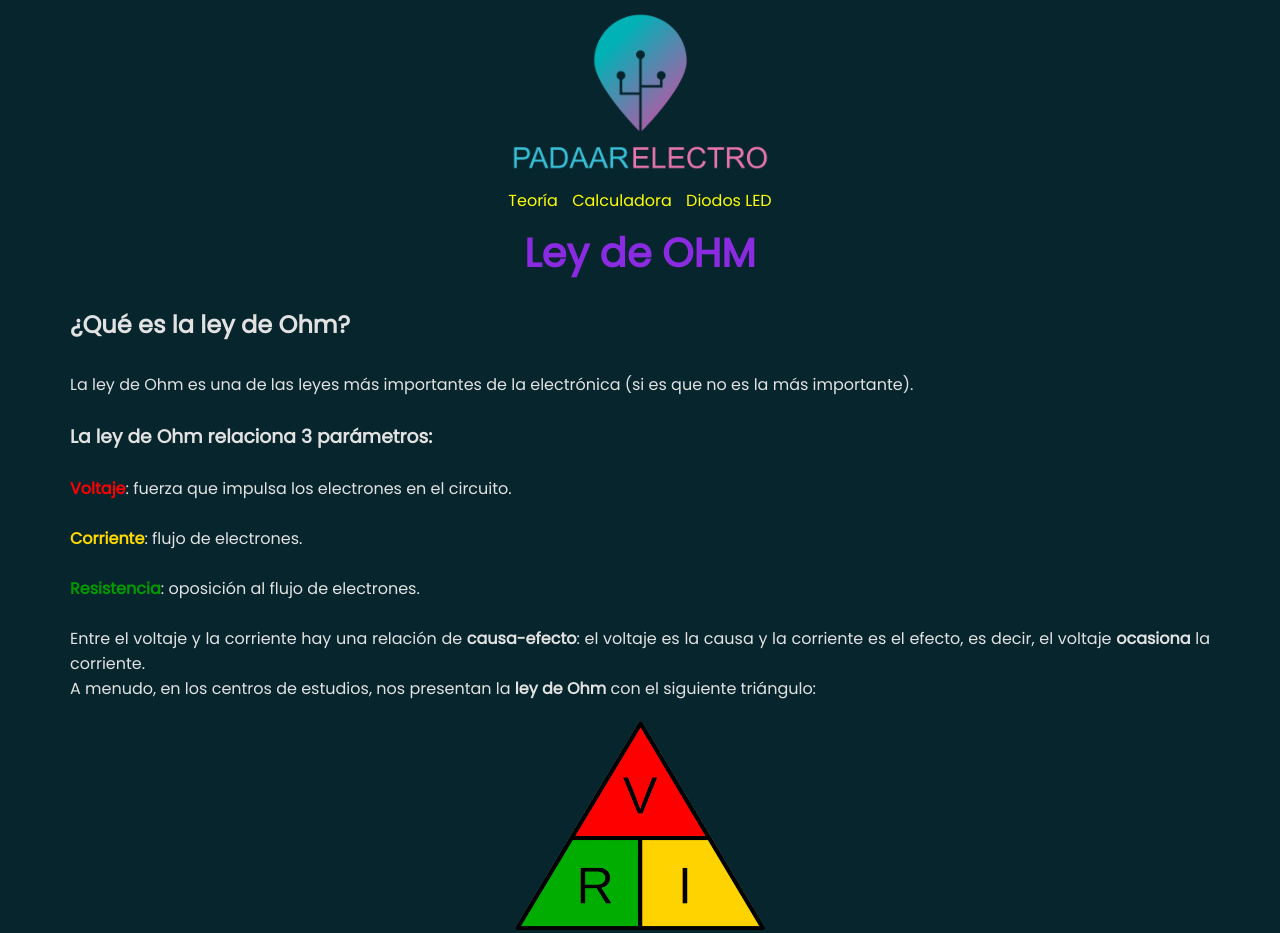
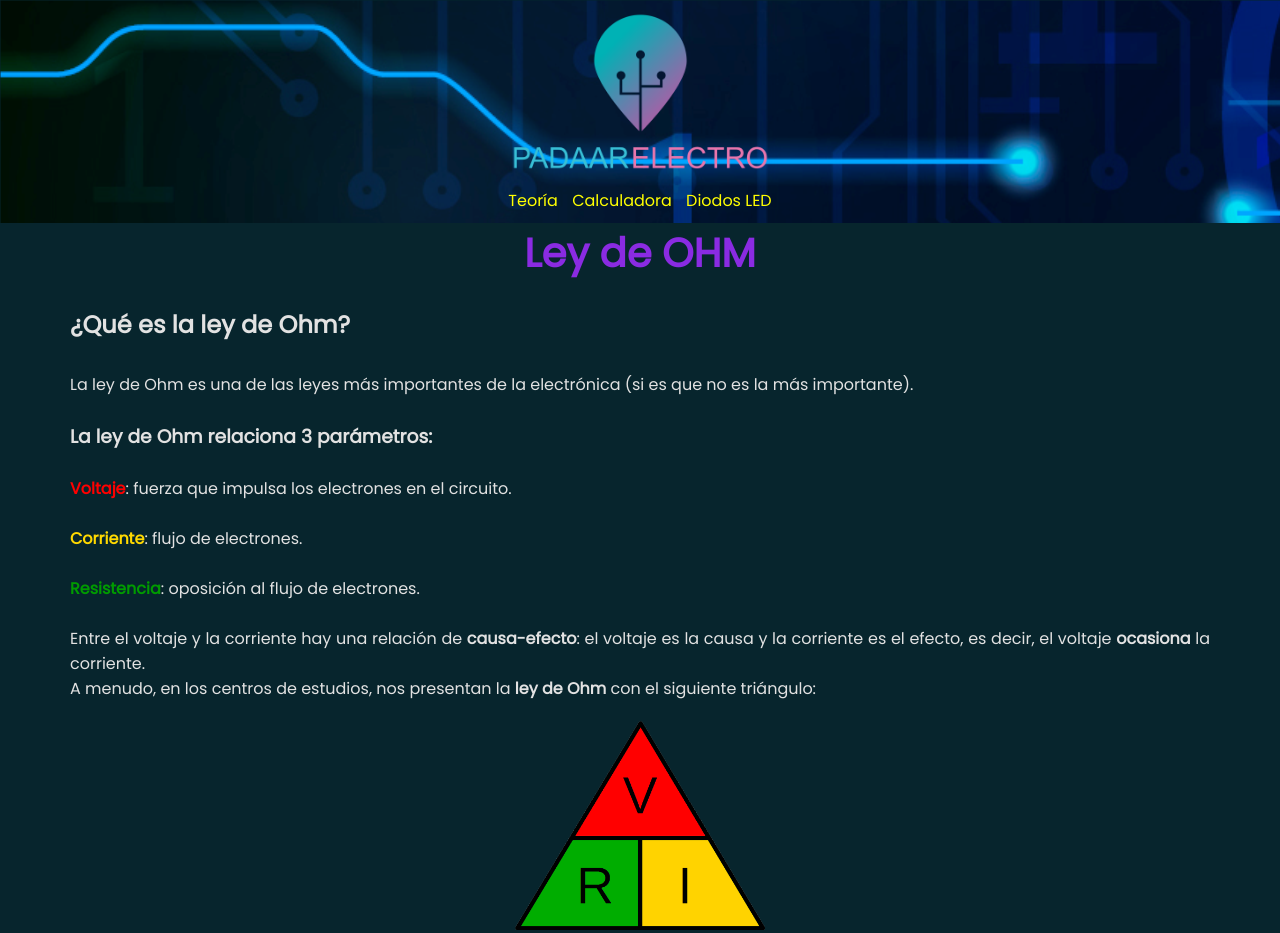
Before and after one commit to pablo984/PADAAR-electro, a plain HTML site: page index.html in a window 1280 px wide. Shown: the top 933 px of the page. Drawn offline with Linux system fonts and the light colour scheme; the site is published under a folder, as on GitHub Pages, so addresses that start at the root find nothing; a web font is replaced by a local one.

Commit message:
Corrección de la ruta de la img de background del header

```diff
--- a/css/style.css
+++ b/css/style.css
@@ -14,13 +14,12 @@ header{
     flex-direction: column;
     justify-content: space-between;
     align-items: center; /*Alineación Horizontal*/
-    background-image: url("/img/fondo-header.png");
+    background-image: url("../img/fondo-header.png");
     background-repeat: no-repeat;
 }
 
 nav{
     padding: 10px 0px;
-
 }
 
 a{
@@ -32,7 +31,6 @@ a{
 a:hover{
     color:white;
     text-shadow: 0 0 15px white; /*Si hubiera aplicado "box-shadow* aplica la sombra a la CAJA y no al texto*/
-
 }
 
 .logo{
```
Also changed, not shown: 1 other file.
